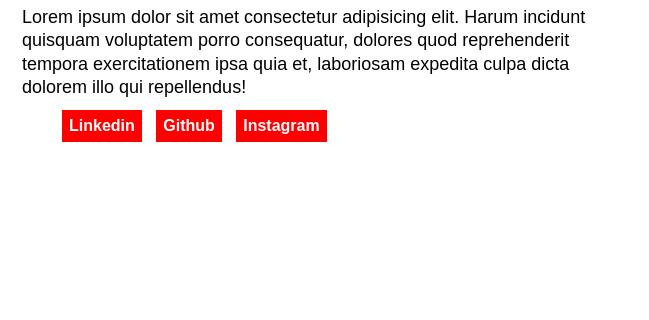
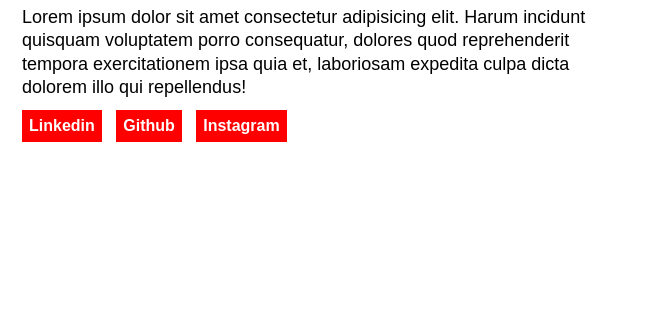
Before and after one commit to sebastiaomaciel/sebastiao.Github.Io, a plain HTML site: page index.html in a window 1280 px wide. Shown: the part 173-493 px from the top of the page, 278-927 px from the left. Drawn offline with Linux system fonts and the light colour scheme.

Commit message:
alteracao links

```diff
--- a/style.css
+++ b/style.css
@@ -10,6 +10,9 @@
 
   html {
     scroll-behavior: smooth;
+  }
+  ul:not(.menu-list) {
+    padding: 0;
   }
 
   /* SECTIONS */
```
